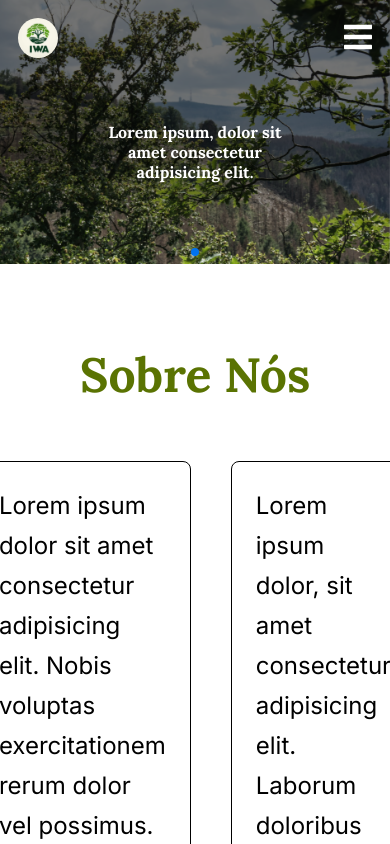
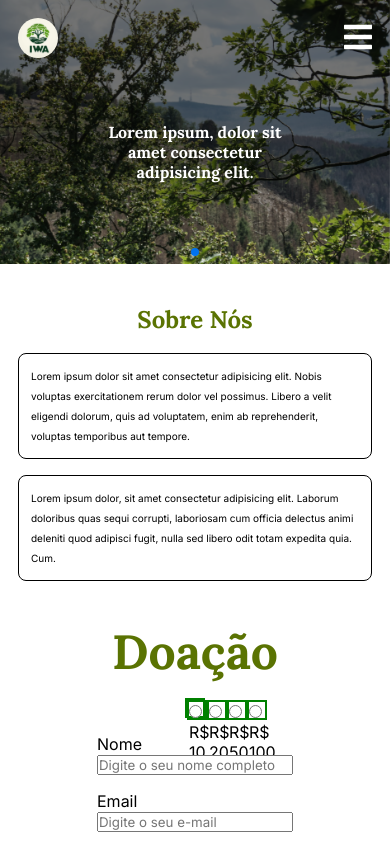
Before and after one commit to JessyeKessia/Anary-Nyn, an Angular app: page / in a window 390 px wide. Built offline with nearby package versions, Linux system fonts and the light colour scheme.

Commit message:
adicionando responsividade na seção Sobre Nós

```diff
--- a/src/app/components/about-us/about-us.component.css
+++ b/src/app/components/about-us/about-us.component.css
@@ -27,3 +27,27 @@ section #containers .container p {
   font-size: 1.5rem;
   line-height: 40px;
 }
+
+@media (max-width: 425px) {
+  section {
+    gap: 18px;
+  }
+
+  section h2 {
+    font-size: 24px;
+  }
+
+  section #containers {
+    flex-direction: column;
+    gap: 16px;
+  }
+
+  section #containers .container {
+    padding: 12px;
+  }
+
+  section #containers .container p {
+    font-size: 10px;
+    line-height: 20px;
+  }
+}
--- a/src/app/components/body/body.component.css
+++ b/src/app/components/body/body.component.css
@@ -4,3 +4,10 @@ main {
   flex-direction: column;
   gap: 80px;
 }
+
+@media (max-width: 425px) {
+  main {
+    padding: 40px 18px;
+    gap: 40px;
+  }
+}
```
